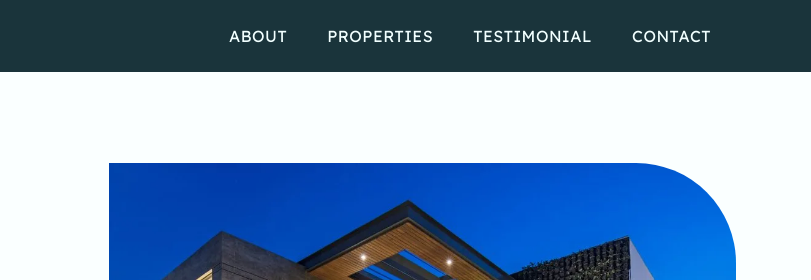
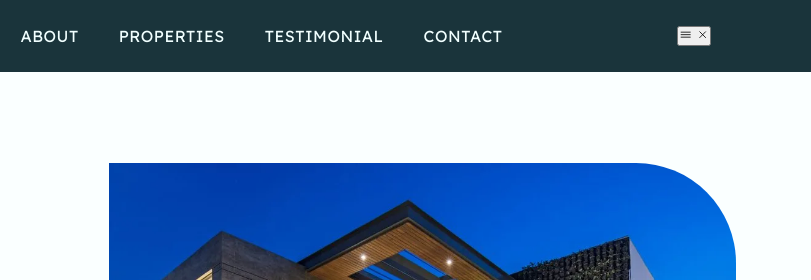
Before and after one commit to arpannandy/UrbanHaven.com, a plain HTML site: page index.html in a window 1280 px wide. Shown: the top 280 px of the page, 469-1280 px from the left. Drawn offline with nearby package versions, Linux system fonts and the light colour scheme.

Commit message:
index.html

```diff
--- a/index.html
+++ b/index.html
@@ -36,6 +36,10 @@
         <a href="#testimonial" class="nav-links">Testimonial</a>
         <a href="#contact" class="nav-links">Contact</a>
       </nav>
+      <button class="btn-mobile-nav">
+  <ion-icon name="menu-outline" class="icon-mobile-nav"></ion-icon>
+  <ion-icon name="close-outline" class="icon-mobile-nav"></ion-icon>
+</button>
     </header>
     <main class="main">
       <section class="section hero">
```
